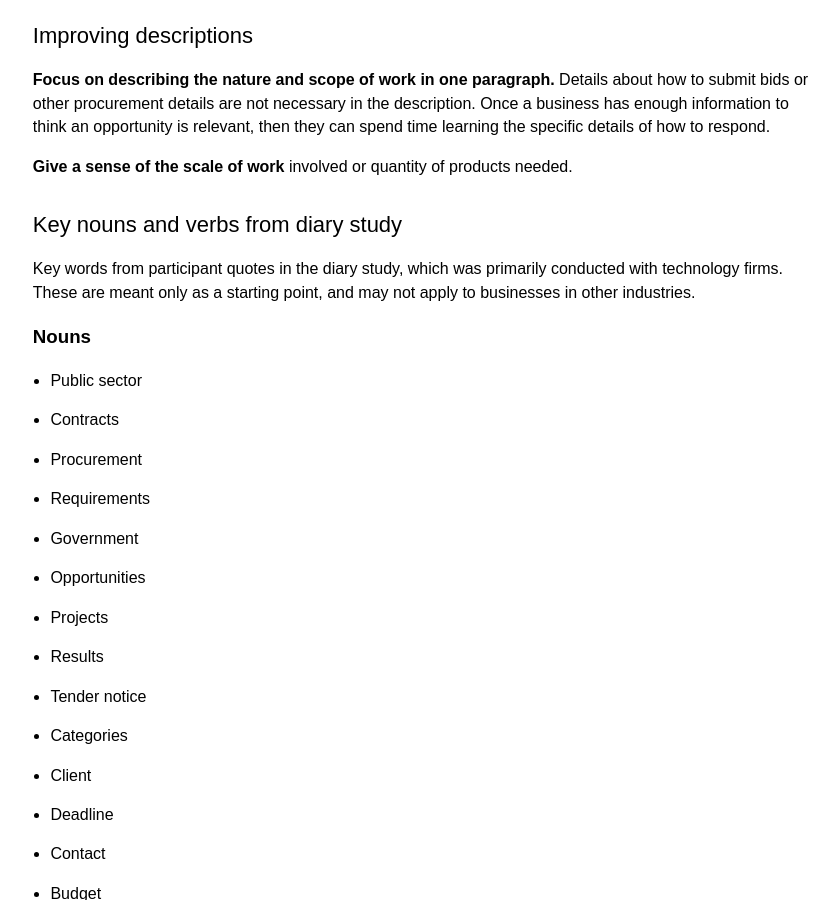
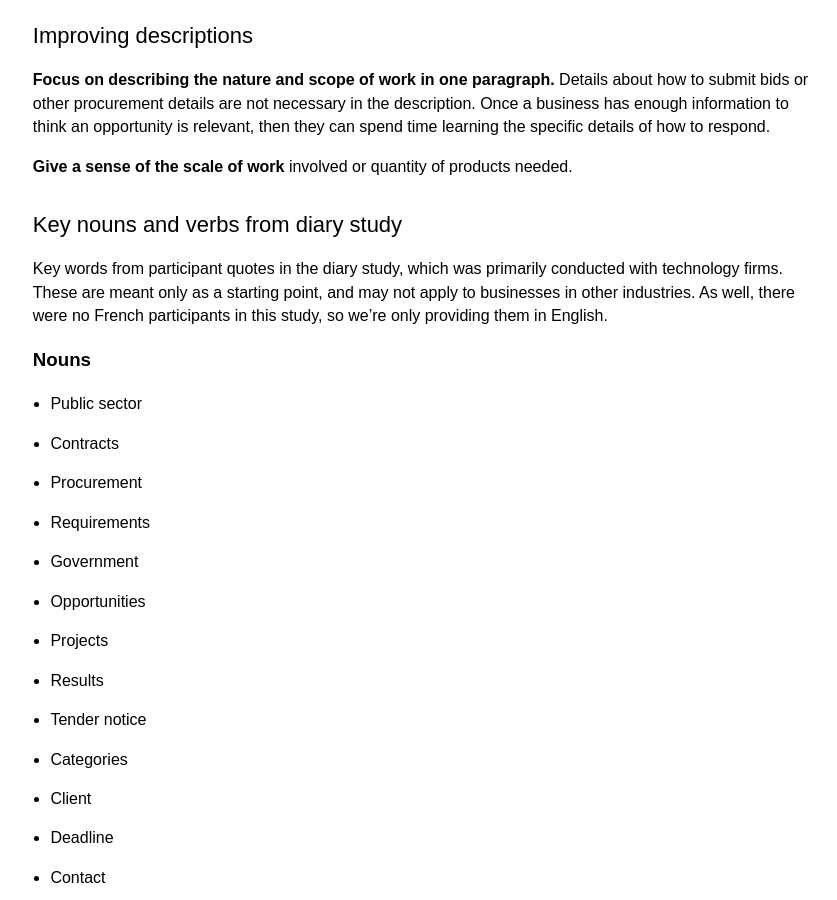
Before and after one commit to cds-snc/pspc-documentation, a Jekyll site: the page built from _pages/en/titles-and-descriptions.md, in a window 1280 px wide and 900 px high, scrolled down 855 px. Shown: the whole window, without its empty margins (410-1247 px from the left). Built offline with Jekyll 4.4.1, drawn with Linux system fonts in a browser that asks for light colours.

Commit message:
Update titles-and-descriptions.md

```diff
--- a/_pages/en/titles-and-descriptions.md
+++ b/_pages/en/titles-and-descriptions.md
@@ -25,7 +25,7 @@ Businesses need to be able to scan titles for their own key words so they can fi
 **Give a sense of the scale of work** involved or quantity of products needed.
 
 ## Key nouns and verbs from diary study
-Key words from participant quotes in the diary study, which was primarily conducted with technology firms. These are meant only as a starting point, and may not apply to businesses in other industries.
+Key words from participant quotes in the diary study, which was primarily conducted with technology firms. These are meant only as a starting point, and may not apply to businesses in other industries. As well, there were no French participants in this study, so we’re only providing them in English.
 
 
 ### Nouns
```
